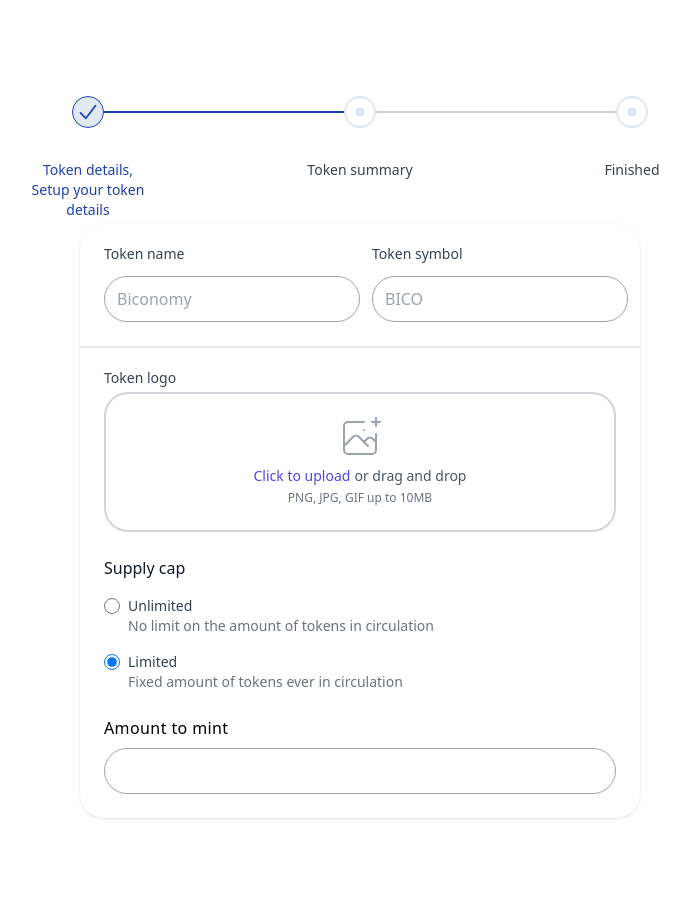
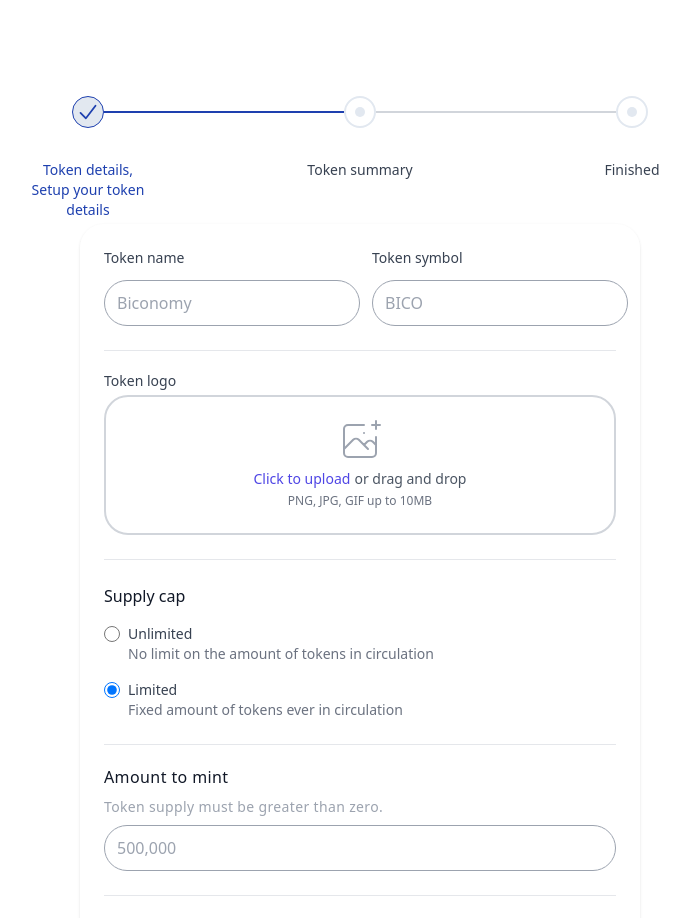
Before and after one commit to izuchukwu-eric/minting-stepper, a Next.js app: page / in a window 1280 px wide. Shown: the top 918 px of the page, without its empty margins (280-970 px from the left). Built offline with nearby package versions, Linux system fonts and the light colour scheme.

Commit message:
new commit

```diff
--- a/components/steps/Details.tsx
+++ b/components/steps/Details.tsx
@@ -6,7 +6,7 @@ const Details = () => {
       <form action="#" method="POST">
         <div className="overflow-hidden max-w-xl max-h-2xl shadow rounded-3xl sm:rounded-3xl">
 
-          <div className="bg-white px-4 py-5 sm:p-6 sm:border-b sm:border-gray-200 sm:pt-5">
+          <div className="bg-white px-4 py-5 sm:p-6">
             <div className="grid grid-cols-6 gap-6">
               <div className="col-span-6 sm:col-span-3">
                 <label className="block text-sm font-medium text-gray-700 mb-3">Token name</label>
@@ -20,7 +20,9 @@ const Details = () => {
             </div>
           </div>
 
-          <div className="sm:grid sm:grid-cols-3 sm:items-center sm:gap-4 sm:border-t sm:border-gray-200 sm:pt-5">
+          <div className='border-b border-gray-200 mb-5 mx-6' />
+
+          <div className="sm:grid sm:grid-cols-3 sm:items-center sm:gap-4">
             <div className="sm:col-span-6 mx-6">
               <label className="block text-sm font-medium text-gray-700">Token logo</label>
               <div className="mt-1 flex justify-center rounded-3xl  border-2 border-gray-300 px-6 pt-5 pb-6">
@@ -40,6 +42,8 @@ const Details = () => {
               </div>
             </div>
           </div>
+
+          <div className='border-b border-gray-200 p-3 mx-6' />
 
           <div className='p-6'>
             <label className="text-base font-medium text-gray-900">Supply cap</label>
@@ -68,10 +72,18 @@ const Details = () => {
             </fieldset>
           </div>
 
+          <div className='border-b border-gray-200 mb-5 mx-6' />
+
           <div className="mb-6 mx-6">
-            <label className="block tracking-wide text-black text-base font-normal mb-2">Amount to mint</label>
-            <input className="appearance-none block w-full bg-white text-gray-900 font-medium border border-gray-400 rounded-full py-3 px-3 leading-tight focus:outline-none" type='email' required />
+            <label className="block tracking-wide text-gray-900 text-base font-medium mb-2">Amount to mint</label>
+            <label className="block tracking-wide text-gray-400 text-sm font-medium mb-2">Token supply must be greater than zero.</label>
+            <input className="appearance-none block w-full bg-white text-gray-900 font-medium border border-gray-400 rounded-full py-3 px-3 leading-tight focus:outline-none" type='text' placeholder='500,000' required />
           </div>
+
+          <div className='border-b border-gray-200 mx-6' />
+
+          <button type="button" className="inline-flex m-6 float-right items-center rounded-full border border-transparent bg-indigo-600 px-6 py-3 text-base font-medium text-white shadow-sm hover:bg-indigo-700 focus:outline-none focus:ring-2 focus:ring-indigo-500 focus:ring-offset-2">Continue</button>
+
         </div>
       </form>
     </div>
```
